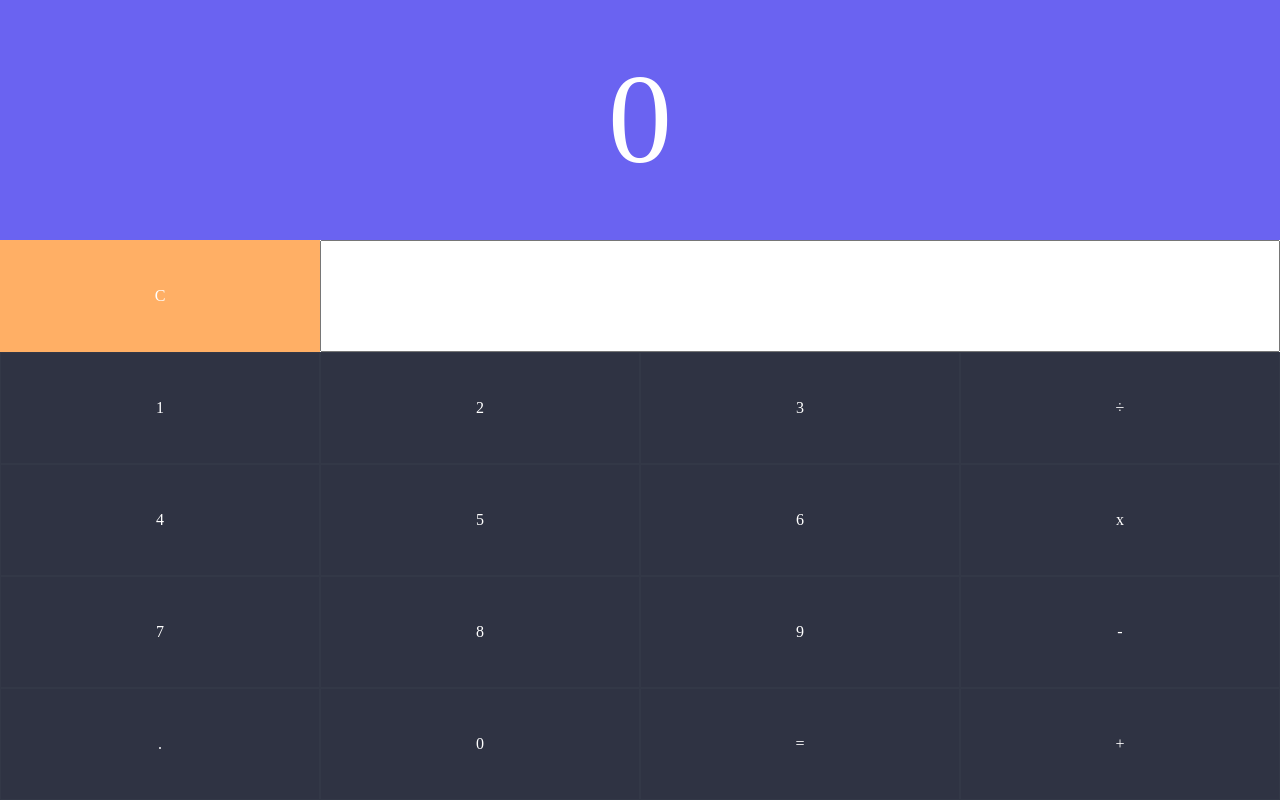
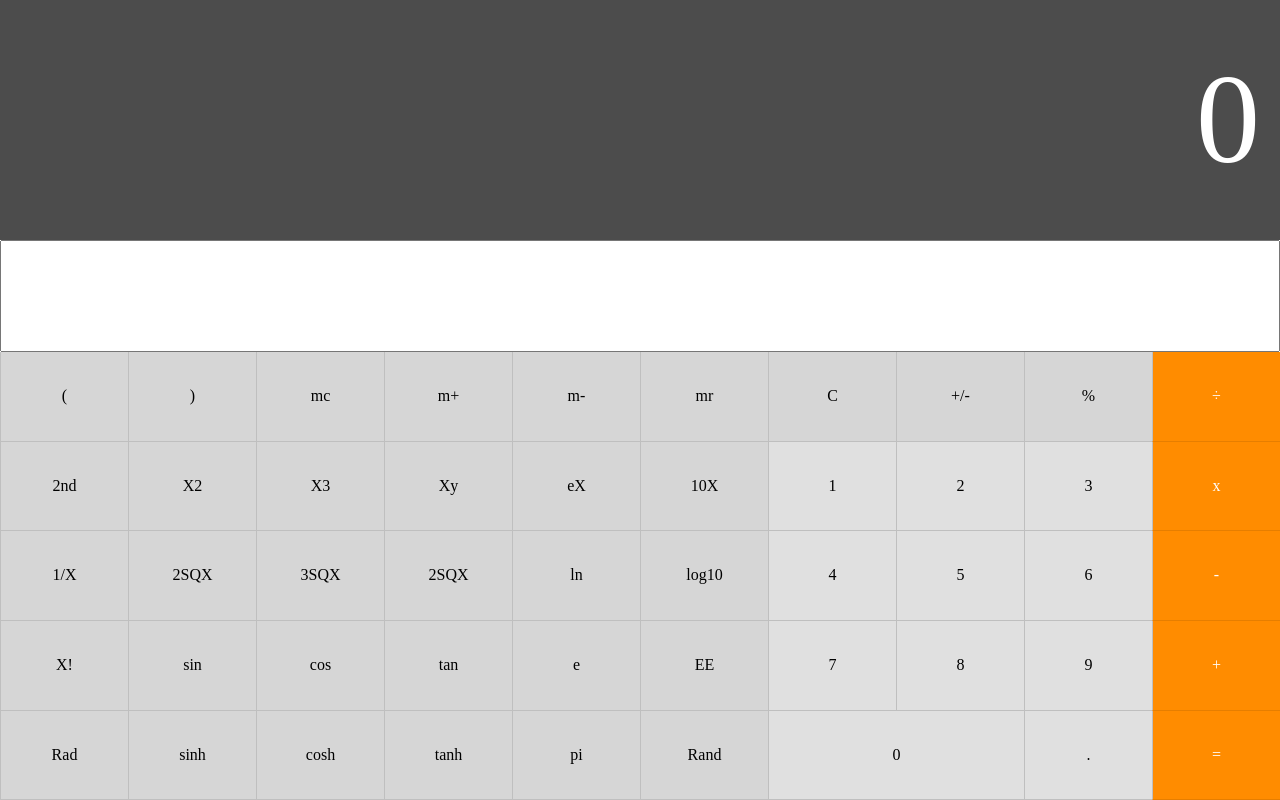
Before and after one commit to MarkLyck/Javascript-calculator, a plain HTML site: page index.html in a window 1280 px wide. Drawn offline with nearby package versions, Linux system fonts and the light colour scheme.

Commit message:
Added scientific buttons, created a way to calculate inline and improved the expression array method

```diff
--- a/index.html
+++ b/index.html
@@ -12,11 +12,53 @@
         <p id="output">0</p>
       </div>
       <div class="wrapper">
-        <form>
-          <button id="clear" type="button" name="button">C</button>
+        <form onsubmit="return false">
           <input id="input" type="text" name="name" value="" autofocus="autofocus">
         </form>
-        <div class="input-container">
+        <div class="calculations-wrapper">
+          <div class="scientific-container">
+            <button id="parenthesis-1" type="button" name="button">(</button>
+            <button id="parenthesis-2" type="button" name="button">)</button>
+            <button id="mc" type="button" name="button">mc</button>
+            <button id="mPlus" type="button" name="button">m+</button>
+            <button id="mMinus-2" type="button" name="button">m-</button>
+            <button id="mr" type="button" name="button">mr</button>
+
+            <button id="second" type="button" name="button">2nd</button>
+            <button id="X2" type="button" name="button">X2</button>
+            <button id="X3" type="button" name="button">X3</button>
+            <button id="Xy" type="button" name="button">Xy</button>
+            <button id="eX" type="button" name="button">eX</button>
+            <button id="tenX" type="button" name="button">10X</button>
+
+            <button id="oneDividendX" type="button" name="button">1/X</button>
+            <button id="twoSquareRootX" type="button" name="button">2SQX</button>
+            <button id="threeSquareRootX" type="button" name="button">3SQX</button>
+            <button id="ySquareRootX" type="button" name="button">2SQX</button>
+            <button id="ln" type="button" name="button">ln</button>
+            <button id="logTen" type="button" name="button">log10</button>
+
+            <button id="XEsclamation" type="button" name="button">X!</button>
+            <button id="sin" type="button" name="button">sin</button>
+            <button id="cos" type="button" name="button">cos</button>
+            <button id="tan" type="button" name="button">tan</button>
+            <button id="e" type="button" name="button">e</button>
+            <button id="EE" type="button" name="button">EE</button>
+
+            <button id="rad" type="button" name="button">Rad</button>
+            <button id="sinh" type="button" name="button">sinh</button>
+            <button id="cosh" type="button" name="button">cosh</button>
+            <button id="tanh" type="button" name="button">tanh</button>
+            <button id="pi" type="button" name="button">pi</button>
+            <button id="rand" type="button" name="button">Rand</button>
+          </div>
+          <div class="mobile-container">
+            <div class="left-wrapper">
+              <div class="mobile-functions">
+                <button id="clear" type="button" name="button">C</button>
+                <button id="plus-minus" type="button" name="button">+/-</button>
+                <button id="percentage" type="button" name="button">%</button>
+              </div>
               <div class="input-numbers">
                 <button class="input-button number" type="button" name="1">1</button>
                 <button class="input-button number" type="button" name="2">2</button>
@@ -27,19 +69,21 @@
                 <button class="input-button number" itype="button" name="7">7</button>
                 <button class="input-button number" type="button" name="8">8</button>
                 <button class="input-button number" type="button" name="9">9</button>
+                <button id="zero" class="input-button number" type="button" name="0">0</button>
                 <button class="input-button decimal" type="button" name="dot">.</button>
-            <button class="input-button number" type="button" name="0">0</button>
-            <button class="input-button equals" type="button" name="equals">=</button>
+              </div>
             </div>
             <div class="operators">
               <button id="divide" class="operator" type="button" name="divide">÷</button>
               <button id="multiply" class="operator" type="button" name="multiply">x</button>
               <button id="subtract" class="operator" type="button" name="subtract">-</button>
               <button id="addition" class="operator" type="button" name="addition">+</button>
+              <button class="input-button equals" type="button" name="equals">=</button>
               <!-- <button id="equals" type="button" name="equals">=</button> -->
             </div>
           </div>
         </div>
+      </div> <!-- End Calc wrapper -->
     </div>
     <script src="main.js" type="text/javascript"></script>
   </body>
--- a/styles/main.scss
+++ b/styles/main.scss
@@ -0,0 +1,129 @@
+p {
+  margin: 0;
+}
+
+button {
+  // width: 25%;
+  outline: none;
+  cursor: pointer;
+  color: #000;
+}
+
+.calculator {
+  display: flex;
+  flex-direction: column;
+}
+
+.output-container {
+  display: flex;
+  justify-content: flex-end;
+  align-items: center;
+  color: #fff;
+  font-size: 10vw;
+  // background: #6A63F1;
+  background: #4C4C4C;
+  width: 100%;
+  height: 30vh; // 30% of screen
+  text-align: left;
+  p {
+    margin-right: 20px;
+  }
+}
+
+.wrapper {
+  height: 70vh; //70% of screen
+}
+
+.calculations-wrapper {
+  display: flex;
+  button {
+    height: 11.21vh;
+    background: #E0E0E0;
+    border-bottom: 0.5px solid #bfbfbf;
+    border-left: 0.5px solid #bfbfbf;
+    border-right: 0;
+    border-top: 0;
+    &:hover {
+      background: darken(#E0E0E0, 5%);
+    }
+    &:active {
+      background: darken(#E0E0E0, 10%);
+    }
+  }
+}
+
+form {
+  display: flex;
+  input {
+    width: 100%;
+    height: 14vh;
+    outline: none;
+    padding-left: 25px;
+    box-sizing: border-box;
+    font-size: 30px;
+  }
+}
+
+.scientific-container {
+  display: flex;
+  flex-wrap: wrap;
+  width: 60%;
+  button {
+    min-width: calc(100%/6);
+    padding: 0;
+    background: #D6D6D6;
+  }
+}
+
+.mobile-container {
+  display: flex;
+  width: 40%;
+  .left-wrapper {
+    display: flex;
+    flex-direction: column;
+    flex: 1;
+    width: 75%;
+  }
+}
+
+.mobile-functions {
+  display: flex;
+}
+
+.mobile-functions button {
+  min-width: calc(100%/3);
+  padding: 0;
+  background: #D6D6D6;
+}
+
+.input-numbers {
+  display: flex;
+  flex-wrap: wrap;
+  background: #333847;
+  button {
+    min-width: calc(100%/3);
+  }
+  #zero {
+    min-width: calc(100%/3*2);
+  }
+}
+
+.operators {
+  display: flex;
+  width: 25%;
+  flex-direction: column;
+  button {
+    width: 100%;
+    // height: 14vh;
+    background: #FF8C00;
+    color: #fff;
+    border-bottom: 1px solid darken(#FF8C00, 5%);
+    &:hover {
+      background: darken(#FF8C00, 5%);
+    }
+    &:active {
+      background: darken(#FF8C00, 10%);
+      color: #E0E0E0;
+    }
+  }
+}
```
Also changed, not shown: main.js (+35 -70 lines), main.css, 1 other file. Lines whose indentation alone changed are shown as unchanged.
